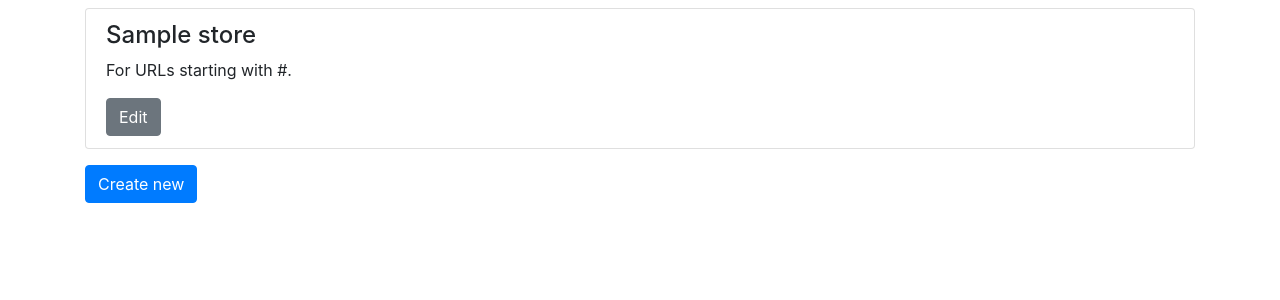
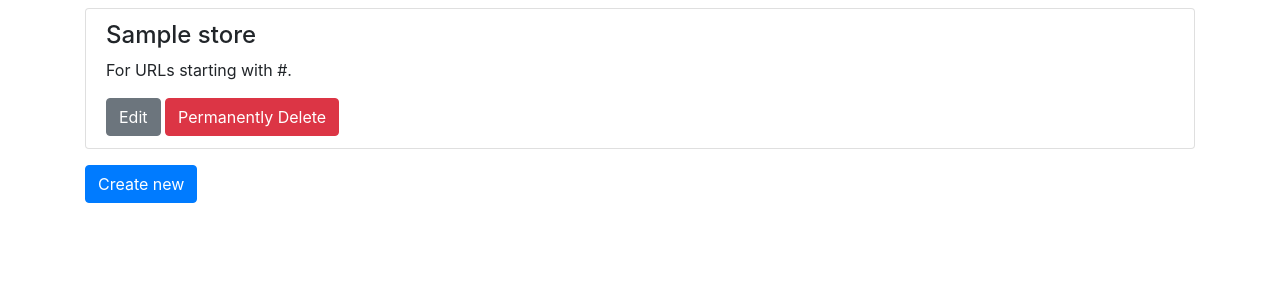
Before and after one commit to jcburnworth1/Pricing_Service, a Flask app: template templates/stores/store_index.html in a window 1280 px wide. Shown: the part 48-348 px from the top of the page. Run offline with Flask 2, Linux system fonts and the light colour scheme; the template is opened without the code that fills it: most values are stand-ins (such as "Sample title", 1, 10 or a date in 2020); some libraries are stand-ins or nearby versions.

Commit message:
Delete store functionality

```diff
--- a/templates/stores/store_index.html
+++ b/templates/stores/store_index.html
@@ -12,7 +12,8 @@
             <p>
                 For URLs starting with {{ store.url_prefix }}.
             </p>
-            <a class="btn btn-secondary" href="{{ url_for('stores.edit_alert', store_id=store._id) }}">Edit</a>
+            <a class="btn btn-secondary" href="{{ url_for('stores.edit_store', store_id=store._id) }}">Edit</a>
+            <a class="btn btn-danger" href="{{ url_for('stores.delete_store', store_id=store._id) }}">Permanently Delete</a>
         </div>
         {% endfor %}
     </div>
```
Also changed, not shown: views/stores.py (+6 -1 lines).
